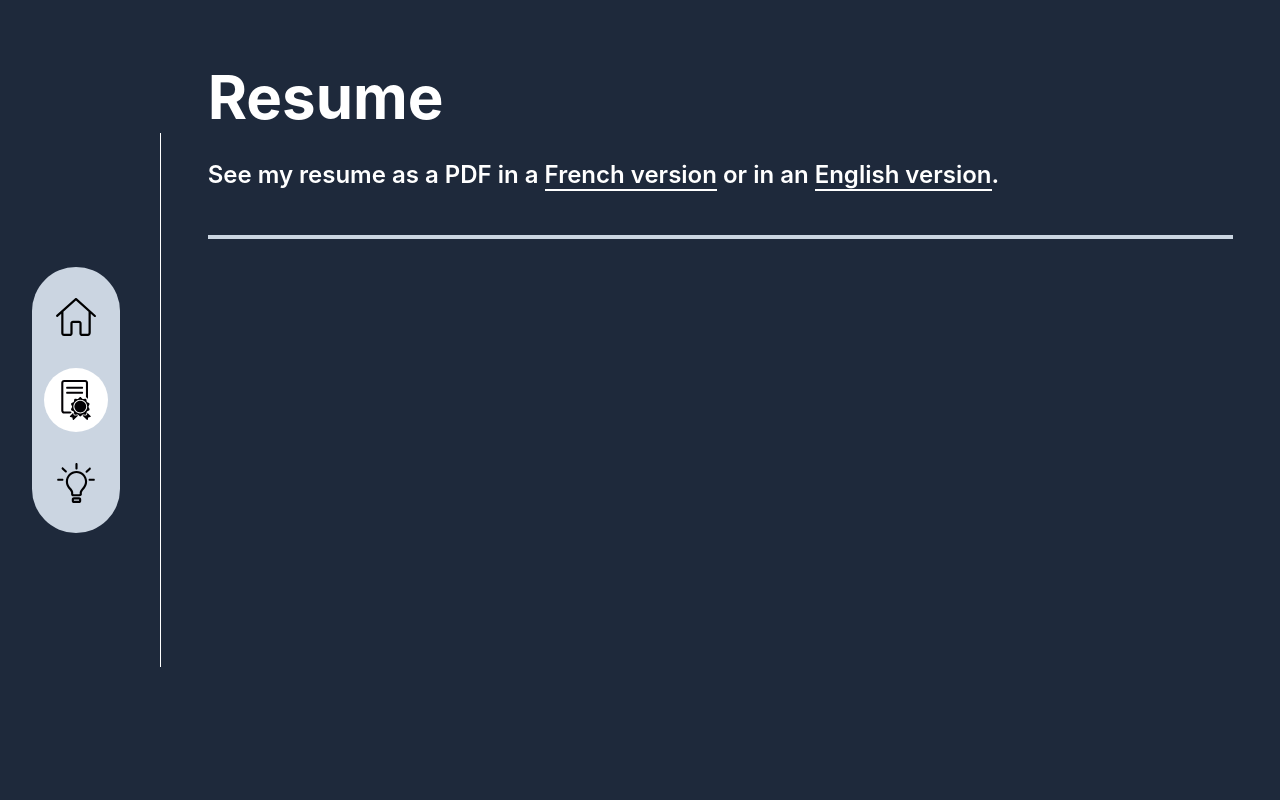
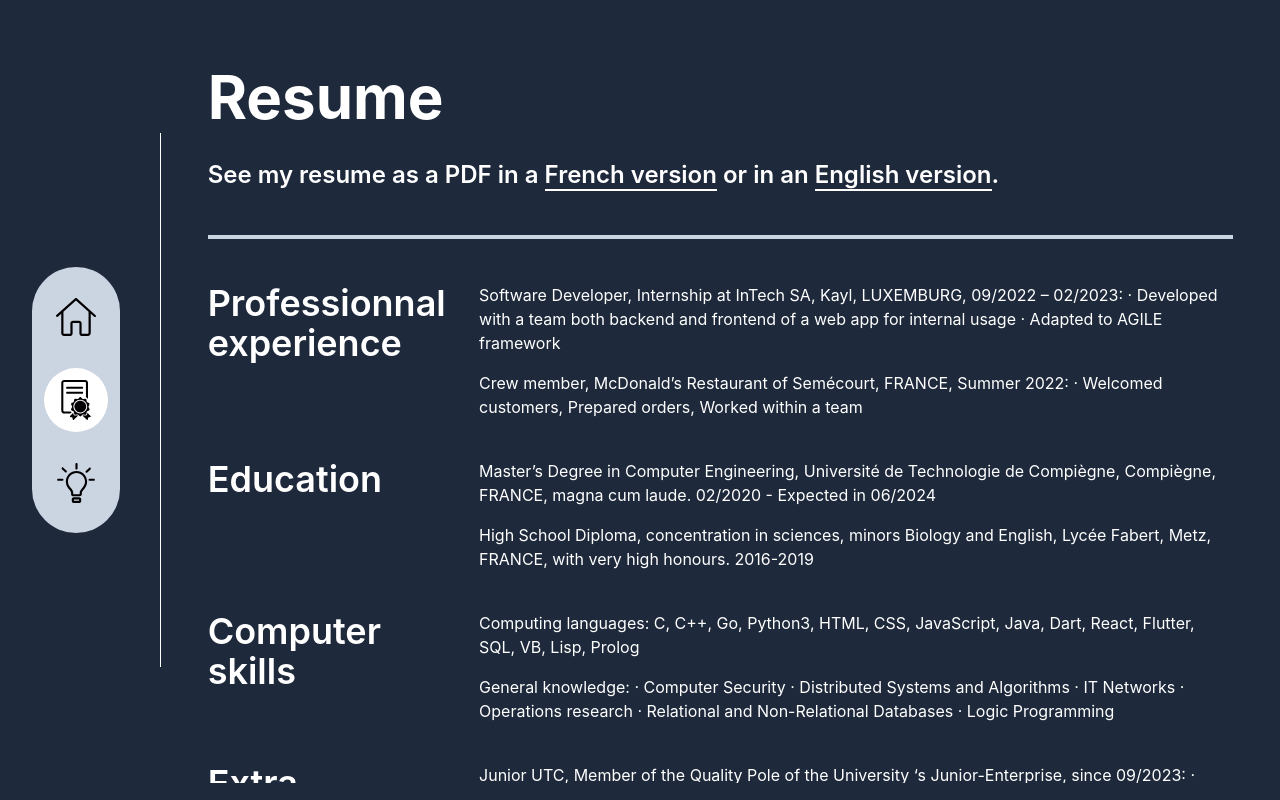
Before and after one commit to milairhu/milairhu.github.io, a React (Create React App) app: page /resume in a window 1280 px wide. Built offline with nearby package versions, Linux system fonts and the light colour scheme.

Commit message:
First version of resume

```diff
--- a/src/components/Resume/ResumePage.tsx
+++ b/src/components/Resume/ResumePage.tsx
@@ -5,13 +5,72 @@ const ResumePage = () => {
       <div className='h-full w-full text-white space-y-11'>
         <div className='w-full space-y-8'>
           <h1 className=' text-6xl font-bold text-left'>Resume</h1>
-          <h2 className='text-2xl font-semibold text-left'>See my resume as a PDF in a <a className='link-underlined-french' href="/fr_resume_MILAIR_Hugo.pdf" target="_blank" rel="noopener noreferrer">French version</a> or in an <a className='link-underlined-uk' href="/fr_resume_MILAIR_Hugo.pdf" target="_blank" rel="noopener noreferrer">English version</a>.</h2>
+          <h2 className='text-2xl font-semibold text-left'>See my resume as a PDF in a <a className='link-underlined-french' href="/fr_resume_MILAIR_Hugo.pdf" target="_blank" rel="noopener noreferrer">French version</a> or in an <a className='link-underlined-uk' href="/en_resume_MILAIR_Hugo.pdf" target="_blank" rel="noopener noreferrer">English version</a>.</h2>
         </div>
         <div className='w-full bg-slate-300 py-0.5'/>
-        <div className='flex flex-wrap justify-center items-start h-3/4 w-full overflow-auto'>
-
-        </div>
+        <div className=' h-3/4 w-full space-y-10 overflow-auto'>
+          <div className='flex space-x-5'>
+            <h2 className='text-4xl font-semibold w-1/4'>Professionnal experience</h2>
+            <div className='w-3/4 space-y-4'>
+              <div>
+              Software Developer, Internship at InTech SA, Kayl, LUXEMBURG, 09/2022 – 02/2023:
+· Developed with a team both backend and frontend of a web app for internal usage
+· Adapted to AGILE framework
+              </div>
+              <div>
+                Crew member, McDonald’s Restaurant of Semécourt, FRANCE, Summer 2022:
+· Welcomed customers, Prepared orders, Worked within a team
+              </div>
+            </div>
+          </div>
+          <div className='flex space-x-5'>
+            <h2 className='text-4xl font-semibold w-1/4'>Education</h2>
+            <div className='w-3/4 space-y-4'>
+              <div>
+                Master’s Degree in Computer Engineering, Université de Technologie de Compiègne, Compiègne, FRANCE, magna cum laude. 02/2020 - Expected in 06/2024
+              </div>
+              <div>
+                High School Diploma, concentration in sciences, minors Biology and English, Lycée Fabert, Metz, FRANCE, with very high honours. 2016-2019
+              </div>
+            </div>
+          </div>
+          <div className='flex space-x-5'>
+            <h2 className='text-4xl font-semibold w-1/4'>Computer skills</h2>
+            <div className='w-3/4 space-y-4'>
+              <div>
+                Computing languages: C, C++, Go, Python3, HTML, CSS, JavaScript, Java, Dart, React, Flutter, SQL, VB, Lisp, Prolog
+              </div>
+              <div>
+               General knowledge: · Computer Security
+· Distributed Systems and Algorithms
+· IT Networks
+· Operations research
+· Relational and Non-Relational
+Databases
+· Logic Programming
+              </div>
+            </div>
+          </div>
+          <div className='flex space-x-5'>
+            <h2 className='text-4xl font-semibold w-1/4'>Extra-Curricular activities</h2>
+            <div className='w-3/4 space-y-4'>
+              <div>
+              Junior UTC, Member of the Quality Pole of the University ‘s Junior-Enterprise, since 09/2023:
+· Correct and validate official documents and contracts emitted by Junior UTC
+· Audit internal pieces of work Participate in bi-weekly internal meetings
+              </div>
+              <div>
+              Candide, General Secretary of a Tutoring Association, (09/2021 - 03/2022):
+· Headed contacts with potential and current partnerships
+· Led and reported on internal meetings Tutored after-school class
+              </div>
+              <div>
+              Tennis, participate in bi-weekly trainings and play at competitive levels, since 2013
+              </div>
+            </div>
+          </div>
       </div>
+    </div>
     );
   }
 
```
Also changed, not shown: 1 other file (tests, documents, lock files or other folders).
